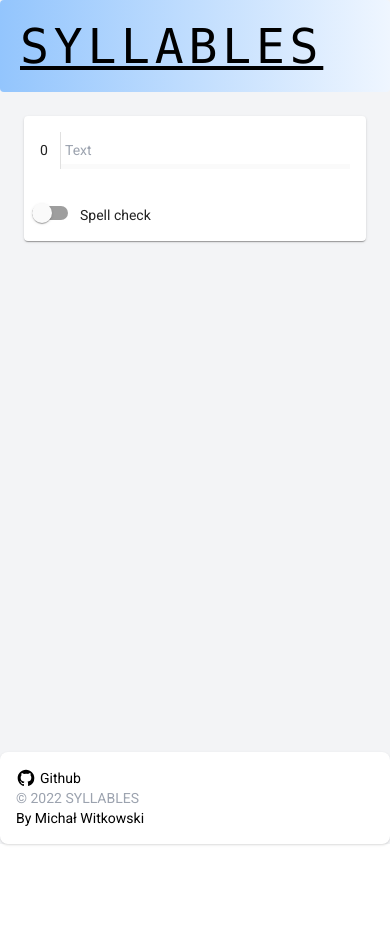
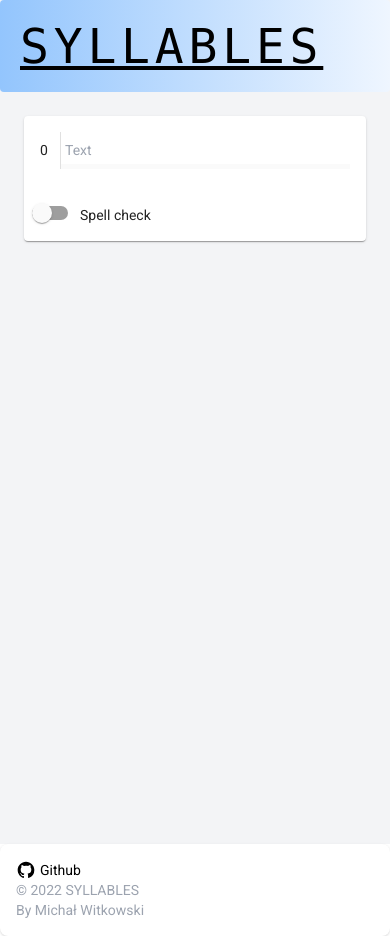
Before and after one commit to mi-wit/Syllables, an Angular app: page / in a window 390 px wide. Before the commit the page ends 844 px from the top, so only its background shows below. Built offline with nearby package versions, Linux system fonts and the light colour scheme; what hyphen would draw is missing.

Commit message:
fix footer

```diff
--- a/src/app/app.component.html
+++ b/src/app/app.component.html
@@ -1,4 +1,4 @@
-<div class="bg-gray-100 w-full min-h-screen overscroll-auto">
+<div class="pb-6 bg-gray-100 w-full min-h-screen overscroll-auto">
   <nav class="bg-gradient-to-r from-blue-300 to-blue-50 border-gray-200 px-2 sm:px-4 py-2.5 rounded dark:bg-gray-800">
     <div class="text-5xl p-3 font-mono underline tracking-widest">SYLLABLES</div>
   </nav>
@@ -17,7 +17,7 @@
 
   </div>
 </div>
-<footer class="p-4 fixed bottom-0 w-full z-50 bg-white rounded-lg shadow md:flex md:items-center md:justify-between md:p-6 dark:bg-gray-800">
+<footer class="p-4 sm:fixed sm:bottom-0 w-full z-50 bg-white rounded-lg shadow md:flex md:items-center md:justify-between md:p-6 dark:bg-gray-800">
   <span class="flex">
     <svg class="w-5 h-5" fill="currentColor" viewBox="0 0 24 24" aria-hidden="true"><path fill-rule="evenodd" d="M12 2C6.477 2 2 6.484 2 12.017c0 4.425 2.865 8.18 6.839 9.504.5.092.682-.217.682-.483 0-.237-.008-.868-.013-1.703-2.782.605-3.369-1.343-3.369-1.343-.454-1.158-1.11-1.466-1.11-1.466-.908-.62.069-.608.069-.608 1.003.07 1.531 1.032 1.531 1.032.892 1.53 2.341 1.088 2.91.832.092-.647.35-1.088.636-1.338-2.22-.253-4.555-1.113-4.555-4.951 0-1.093.39-1.988 1.029-2.688-.103-.253-.446-1.272.098-2.65 0 0 .84-.27 2.75 1.026A9.564 9.564 0 0112 6.844c.85.004 1.705.115 2.504.337 1.909-1.296 2.747-1.027 2.747-1.027.546 1.379.202 2.398.1 2.651.64.7 1.028 1.595 1.028 2.688 0 3.848-2.339 4.695-4.566 4.943.359.309.678.92.678 1.855 0 1.338-.012 2.419-.012 2.747 0 .268.18.58.688.482A10.019 10.019 0 0022 12.017C22 6.484 17.522 2 12 2z" clip-rule="evenodd" /></svg>
     <a href="https://github.com/mi-wit" class="hover:bg-yellow-200 px-1 rounded-lg">
@@ -25,5 +25,5 @@
     </a>
   </span>
   <div class="text-gray-400">© 2022 SYLLABLES</div>
-  <div>By Michał Witkowski</div>
+  <div class="text-gray-400">By Michał Witkowski</div>
 </footer>
--- a/src/app/text-editor/text-editor.component.ts
+++ b/src/app/text-editor/text-editor.component.ts
@@ -1,7 +1,7 @@
 import { Component, OnDestroy, OnInit } from '@angular/core';
 import { FormControl } from '@angular/forms';
-import { hyphenate, hyphenateSync } from 'hyphen/pl';
-import { defer, from, Subject, takeUntil } from 'rxjs';
+import { hyphenateSync } from 'hyphen/pl';
+import { Subject, takeUntil } from 'rxjs';
 
 @Component({
   selector: 'app-text-editor',
```
